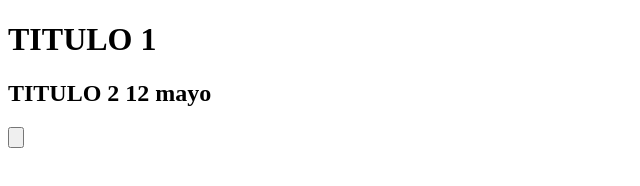
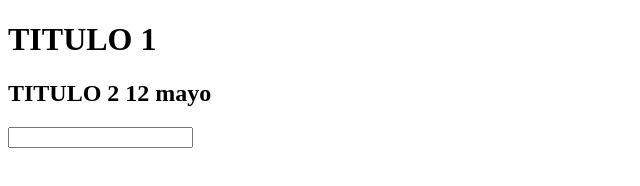
Before and after one commit to ocv91/SegundoProyectoEED, a plain HTML site: page index.html in a window 1280 px wide. Shown: the whole page, without its empty margins (0-640 px from the left). Drawn offline with Linux system fonts and the light colour scheme.

Commit message:
he cambiado el tipo TEXT a NUMBER

```diff
--- a/index.html
+++ b/index.html
@@ -8,6 +8,6 @@
 <body>
     <h1>TITULO 1</h1>
     <h2>TITULO 2 12 mayo</h2>
-    <input type="button" name="address" id="adress">
+    <input type="number" name="address" id="adress">
 </body>
 </html>
```
